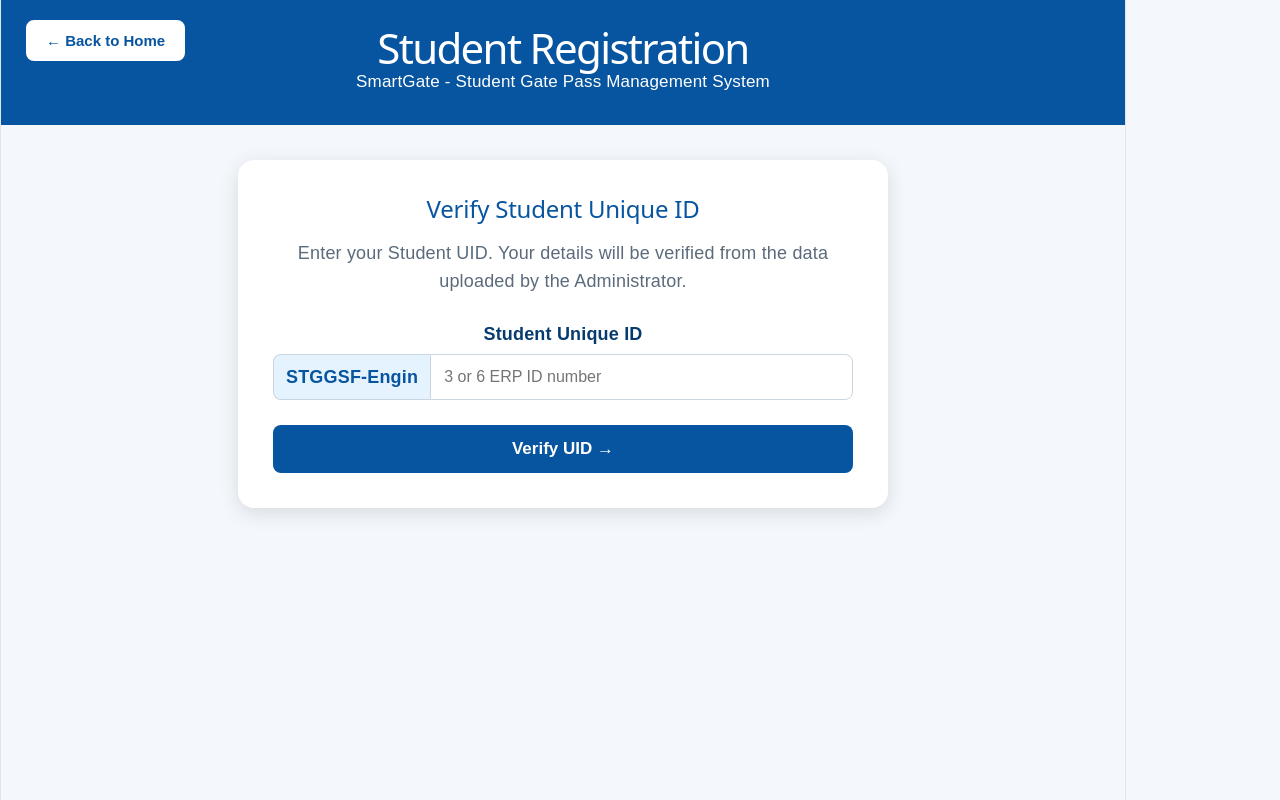
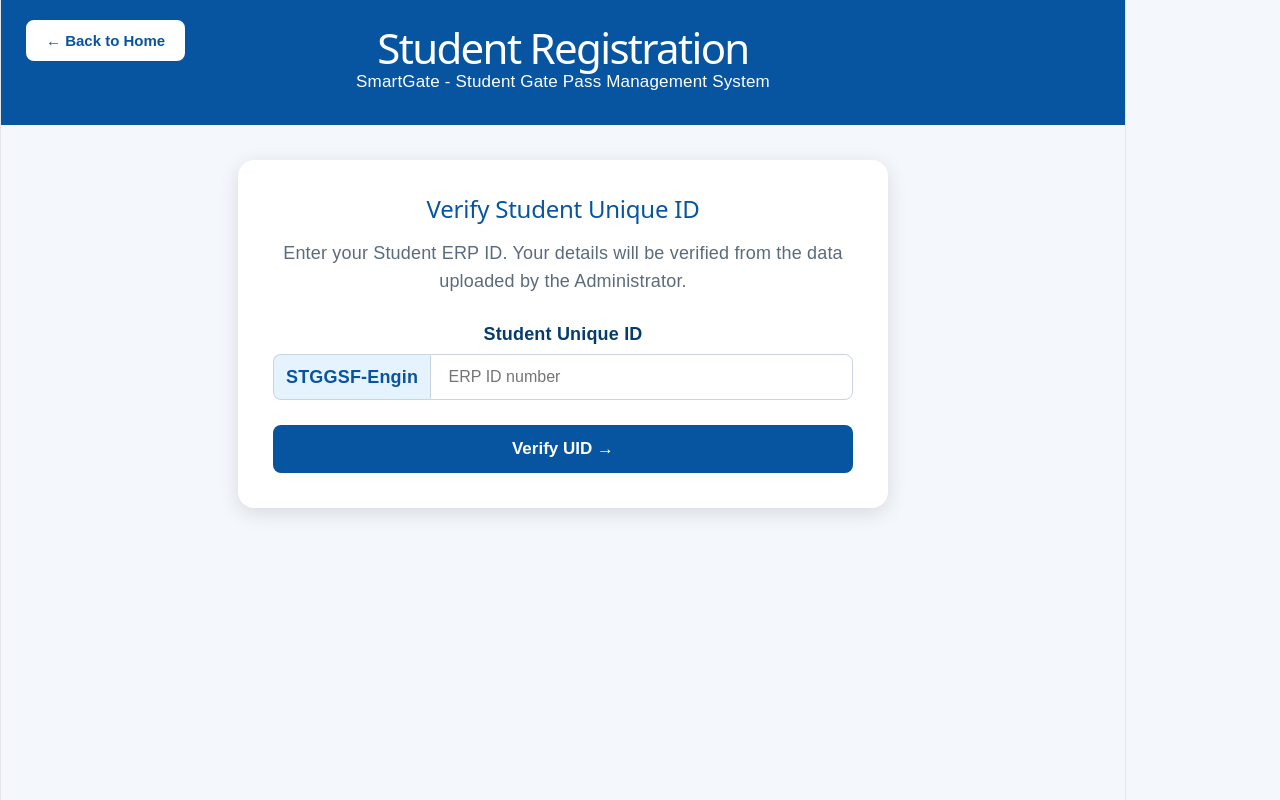
Before and after one commit to vishalButkar/smartgate, a React (Vite) app: page / in a window 1280 px wide. Both pictures are taken after a click on the button "Student Login / First-Time Activation". Built offline with nearby package versions, Linux system fonts and the light colour scheme; no server answers.

Commit message:
Update StudentLogin.jsx

```diff
--- a/src/StudentLogin.jsx
+++ b/src/StudentLogin.jsx
@@ -10,7 +10,7 @@ function StudentRegistration({ goHome, goLogin }) {
     setMessage("");
 
     if (!/^\d{2,6}$/.test(uidNumber)) {
-      setMessage("Please enter a valid 3 or 6 digit ERP ID number.");
+      setMessage("Please enter a valid ERP ID number.");
       return;
     }
 
@@ -108,7 +108,7 @@ function StudentRegistration({ goHome, goLogin }) {
             <h2>Verify Student Unique ID</h2>
 
             <p className="registration-info">
-              Enter your Student UID. Your details will be verified
+              Enter your Student ERP ID. Your details will be verified
               from the data uploaded by the Administrator.
             </p>
 
@@ -130,7 +130,7 @@ function StudentRegistration({ goHome, goLogin }) {
                       setUidNumber(value);
                     }
                   }}
-                  placeholder="3 or 6 ERP ID number"
+                  placeholder=" ERP ID number"
                   maxLength="6"
                   required
                 />
```
